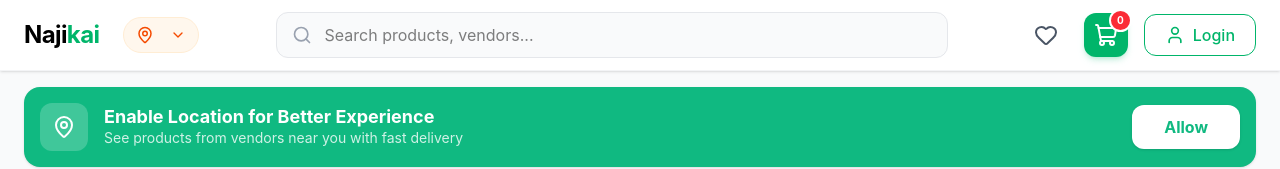
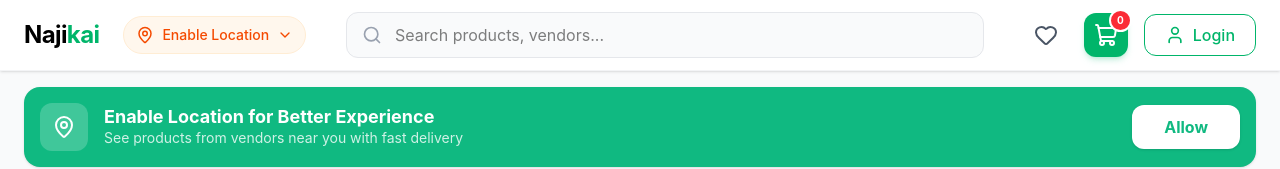
Before and after one commit to NirjalaSubedi/Najikaii, a React app in the folder frontend/: page / in a window 1280 px wide. Shown: the top 169 px of the page. Built offline with nearby package versions, Linux system fonts and the light colour scheme; no server answers; the HTML template or start-up script is replaced by a standard one.

Commit message:
feat: integrate user address state management in Home component

```diff
--- a/frontend/src/pages/Home.jsx
+++ b/frontend/src/pages/Home.jsx
@@ -1,4 +1,5 @@
 import React from "react";
+import { useState } from "react";
 import Navbar from "../Components/Navbar";
 import LocationBanner from "../Components/LocationBanner";
 import ImageBanner from "../Components/ImageBanner";
@@ -6,10 +7,11 @@ import CategorySelector from "../Components/CategorySelector";
 import NearbyShops from "../Components/NearbyShops";
 
 const Home = ()=>{
+    const[userAddress,setuserAddress]=useState("Enable Location");
     return(
         <>
-            <Navbar/>
-            <LocationBanner/>
+            <Navbar Address={userAddress}/>
+            <LocationBanner setAddress={setuserAddress}/>
             <ImageBanner/>
             <CategorySelector/>
             <NearbyShops/>
```
